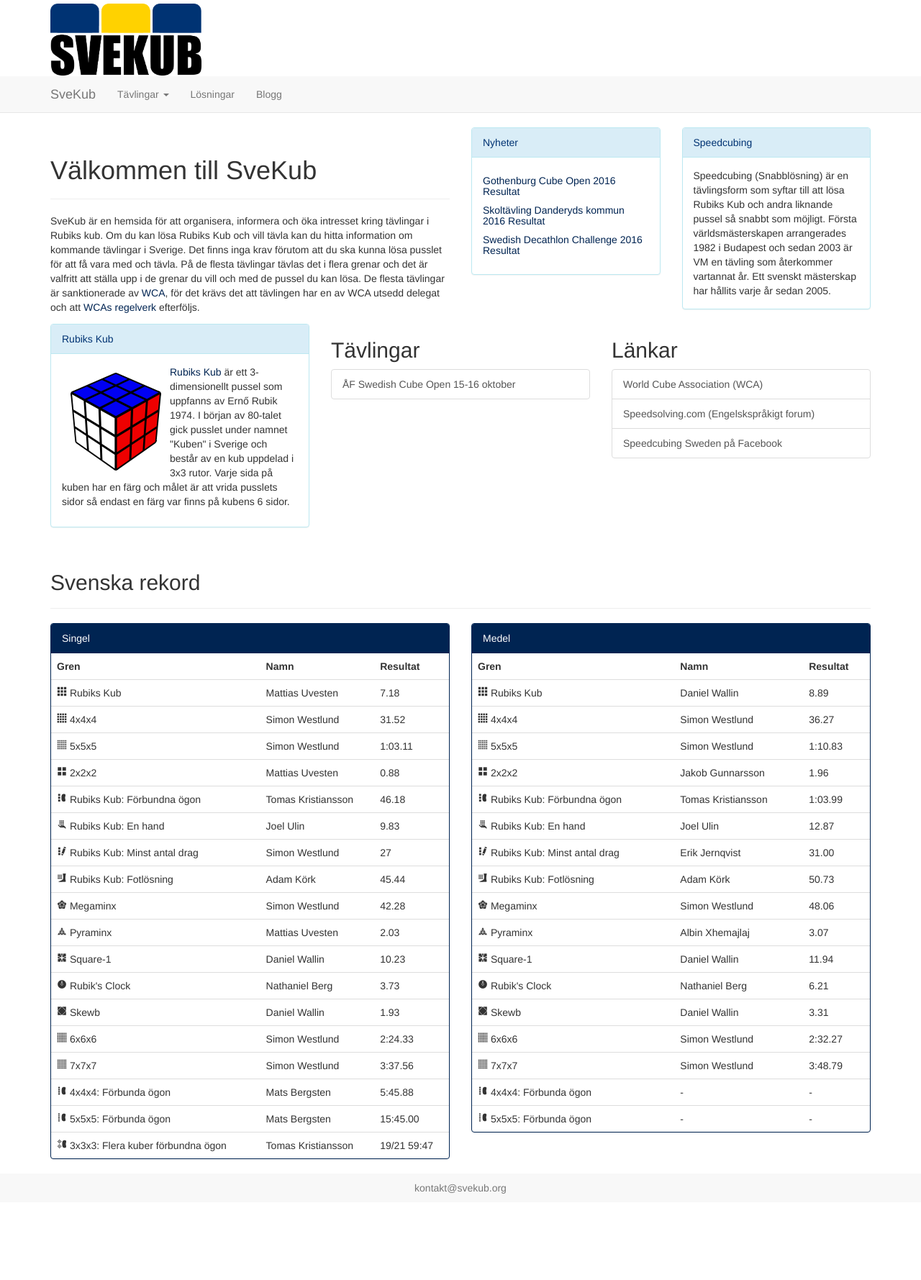
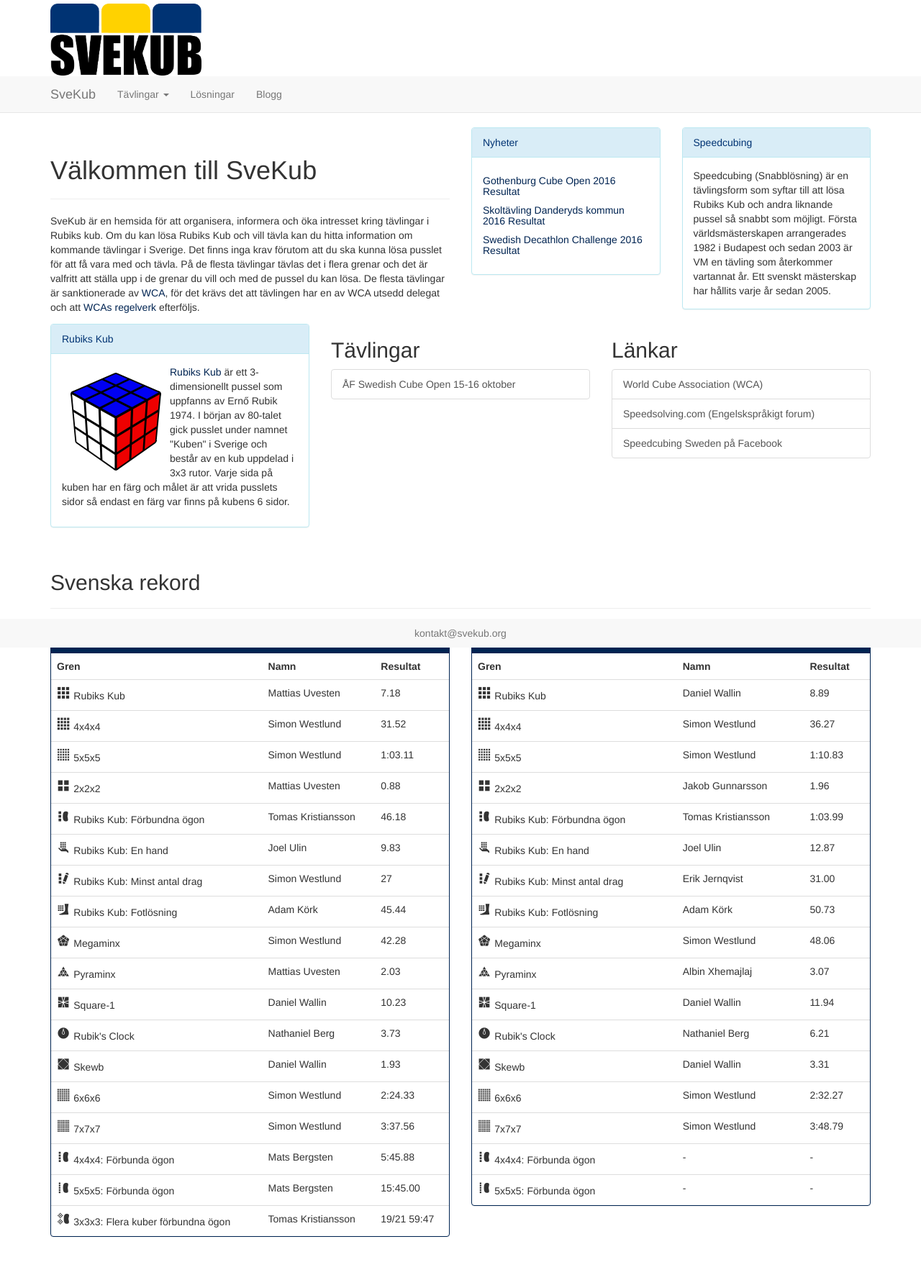
Before and after one commit to SveKub/SveKubOldSite, a Jekyll site: the page built from index.html, in a window 1280 px wide. Shown: the whole page at 72% size. Built offline with Jekyll 4.4.1, drawn with Linux system fonts in a browser that asks for light colours; nearby versions of some CDN libraries; before the commit the page ends 1671 px from its top, so only the background shows below that.

Commit message:
fixed #4 and footer

```diff
--- a/css/svekub.css
+++ b/css/svekub.css
@@ -2,14 +2,24 @@
 .jumbotron{
     padding-top: 5px;
     padding-bottom: 5px;
+}
+body{
+    margin-bottom: 40px;
 }
 
 .footer{
     text-align: center;
     background-color: #f8f8f8;
     height: 40px;
+    width: 100%;
     padding-top: 10px;
+    bottom: 0px;
+    position:fixed;
 }
 .footer a{
     color: #777;
 }
+
+.cubing-icon{
+    font-size: 1.3em;
+}
--- a/index.html
+++ b/index.html
@@ -74,24 +74,24 @@
                 <div class="panel-heading">Singel</div>
                 <table class="table">
                     <tr><th>Gren</th><th>Namn</th><th>Resultat</th></tr>
-                    <tr><td><span class="cubing-icon icon-333"> Rubiks Kub</span></td><td>Mattias Uvesten</td><td>7.18</td></tr>
-                    <tr><td><span class="cubing-icon icon-444"> 4x4x4</span></td><td>Simon Westlund</td><td>31.52</td></tr>
-                    <tr><td><span class="cubing-icon icon-555"> 5x5x5</span></td><td>Simon Westlund</td><td>1:03.11</td></tr>
-                    <tr><td><span class="cubing-icon icon-222"> 2x2x2</span></td><td>Mattias Uvesten</td><td>0.88</td></tr>
-                    <tr><td><span class="cubing-icon icon-333bf"> Rubiks Kub: Förbundna ögon</span></td><td>Tomas Kristiansson</td><td>46.18</td></tr>
-                    <tr><td><span class="cubing-icon icon-333oh"> Rubiks Kub: En hand</span></td><td>Joel Ulin</td><td>9.83</td></tr>
-                    <tr><td><span class="cubing-icon icon-333fm"> Rubiks Kub: Minst antal drag</span></td><td>Simon Westlund</td><td>27</td></tr>
-                    <tr><td><span class="cubing-icon icon-333ft"> Rubiks Kub: Fotlösning</span></td><td>Adam Körk</td><td>45.44</td></tr>
-                    <tr><td><span class="cubing-icon icon-minx"> Megaminx</span></td><td>Simon Westlund</td><td>42.28</td></tr>
-                    <tr><td><span class="cubing-icon icon-pyram"> Pyraminx</span></td><td>Mattias Uvesten</td><td>2.03</td></tr>
-                    <tr><td><span class="cubing-icon icon-sq1"> Square-1</span></td><td>Daniel Wallin</td><td>10.23</td></tr>
-                    <tr><td><span class="cubing-icon icon-clock"> Rubik's Clock</span></td><td>Nathaniel Berg</td><td>3.73</td></tr>
-                    <tr><td><span class="cubing-icon icon-skewb"> Skewb</span></td><td>Daniel Wallin</td><td>1.93</td></tr>
-                    <tr><td><span class="cubing-icon icon-666"> 6x6x6</span></td><td>Simon Westlund</td><td>2:24.33</td></tr>
-                    <tr><td><span class="cubing-icon icon-777"> 7x7x7</span></td><td>Simon Westlund</td><td>3:37.56</td></tr>
-                    <tr><td><span class="cubing-icon icon-444bf"> 4x4x4: Förbunda ögon</span></td><td>Mats Bergsten</td><td>5:45.88</td></tr>
-                    <tr><td><span class="cubing-icon icon-555bf"> 5x5x5: Förbunda ögon</span></td><td>Mats Bergsten</td><td>15:45.00</td></tr>
-                    <tr><td><span class="cubing-icon icon-333mbf"> 3x3x3: Flera kuber förbundna ögon</span></td><td>Tomas Kristiansson</td><td>19/21 59:47</td></tr>
+                    <tr><td><span class="cubing-icon icon-333"> </span><span> Rubiks Kub</span></td><td>Mattias Uvesten</td><td>7.18</td></tr>
+                    <tr><td><span class="cubing-icon icon-444"> </span><span> 4x4x4</span></td><td>Simon Westlund</td><td>31.52</td></tr>
+                    <tr><td><span class="cubing-icon icon-555"> </span><span> 5x5x5</span></td><td>Simon Westlund</td><td>1:03.11</td></tr>
+                    <tr><td><span class="cubing-icon icon-222"> </span><span> 2x2x2</span></td><td>Mattias Uvesten</td><td>0.88</td></tr>
+                    <tr><td><span class="cubing-icon icon-333bf"> </span><span> Rubiks Kub: Förbundna ögon</span></td><td>Tomas Kristiansson</td><td>46.18</td></tr>
+                    <tr><td><span class="cubing-icon icon-333oh"> </span><span> Rubiks Kub: En hand</span></td><td>Joel Ulin</td><td>9.83</td></tr>
+                    <tr><td><span class="cubing-icon icon-333fm"> </span><span> Rubiks Kub: Minst antal drag</span></td><td>Simon Westlund</td><td>27</td></tr>
+                    <tr><td><span class="cubing-icon icon-333ft"> </span><span> Rubiks Kub: Fotlösning</span></td><td>Adam Körk</td><td>45.44</td></tr>
+                    <tr><td><span class="cubing-icon icon-minx"> </span><span> Megaminx</span></td><td>Simon Westlund</td><td>42.28</td></tr>
+                    <tr><td><span class="cubing-icon icon-pyram"> </span><span> Pyraminx</span></td><td>Mattias Uvesten</td><td>2.03</td></tr>
+                    <tr><td><span class="cubing-icon icon-sq1"> </span><span> Square-1</span></td><td>Daniel Wallin</td><td>10.23</td></tr>
+                    <tr><td><span class="cubing-icon icon-clock"> </span><span> Rubik's Clock</span></td><td>Nathaniel Berg</td><td>3.73</td></tr>
+                    <tr><td><span class="cubing-icon icon-skewb"> </span><span> Skewb</span></td><td>Daniel Wallin</td><td>1.93</td></tr>
+                    <tr><td><span class="cubing-icon icon-666"> </span><span> 6x6x6</span></td><td>Simon Westlund</td><td>2:24.33</td></tr>
+                    <tr><td><span class="cubing-icon icon-777"> </span><span> 7x7x7</span></td><td>Simon Westlund</td><td>3:37.56</td></tr>
+                    <tr><td><span class="cubing-icon icon-444bf"> </span><span> 4x4x4: Förbunda ögon</span></td><td>Mats Bergsten</td><td>5:45.88</td></tr>
+                    <tr><td><span class="cubing-icon icon-555bf"> </span><span> 5x5x5: Förbunda ögon</span></td><td>Mats Bergsten</td><td>15:45.00</td></tr>
+                    <tr><td><span class="cubing-icon icon-333mbf"> </span><span> 3x3x3: Flera kuber förbundna ögon</span></td><td>Tomas Kristiansson</td><td>19/21 59:47</td></tr>
                 </table>
           </div>
         </div>
@@ -100,23 +100,23 @@
                 <div class="panel-heading">Medel</div>
                 <table class="table">
                     <tr><th>Gren</th><th>Namn</th><th>Resultat</th></tr>
-                    <tr><td><span class="cubing-icon icon-333"> Rubiks Kub</span></td><td>Daniel Wallin</td><td>8.89</td></tr>
-                    <tr><td><span class="cubing-icon icon-444"> 4x4x4</span></td><td>Simon Westlund</td><td>36.27</td></tr>
-                    <tr><td><span class="cubing-icon icon-555"> 5x5x5</span></td><td>Simon Westlund</td><td>1:10.83</td></tr>
-                    <tr><td><span class="cubing-icon icon-222"> 2x2x2</span></td><td>Jakob Gunnarsson</td><td>1.96</td></tr>
-                    <tr><td><span class="cubing-icon icon-333bf"> Rubiks Kub: Förbundna ögon</span></td><td>Tomas Kristiansson</td><td>1:03.99</td></tr>
-                    <tr><td><span class="cubing-icon icon-333oh"> Rubiks Kub: En hand</span></td><td>Joel Ulin</td><td>12.87</td></tr>
-                    <tr><td><span class="cubing-icon icon-333fm"> Rubiks Kub: Minst antal drag</span></td><td>Erik Jernqvist</td><td>31.00</td></tr>
-                    <tr><td><span class="cubing-icon icon-333ft"> Rubiks Kub: Fotlösning</span></td><td>Adam Körk</td><td>50.73</td></tr>
-                    <tr><td><span class="cubing-icon icon-minx"> Megaminx</span></td><td>Simon Westlund</td><td>48.06</td></tr>
-                    <tr><td><span class="cubing-icon icon-pyram"> Pyraminx</span></td><td>Albin Xhemajlaj</td><td>3.07</td></tr>
-                    <tr><td><span class="cubing-icon icon-sq1"> Square-1</span></td><td>Daniel Wallin</td><td>11.94</td></tr>
-                    <tr><td><span class="cubing-icon icon-clock"> Rubik's Clock</span></td><td>Nathaniel Berg</td><td>6.21</td></tr>
-                    <tr><td><span class="cubing-icon icon-skewb"> Skewb</span></td><td>Daniel Wallin</td><td>3.31</td></tr>
-                    <tr><td><span class="cubing-icon icon-666"> 6x6x6</span></td><td>Simon Westlund</td><td>2:32.27</td></tr>
-                    <tr><td><span class="cubing-icon icon-777"> 7x7x7</span></td><td>Simon Westlund</td><td>3:48.79</td></tr>
-                    <tr><td><span class="cubing-icon icon-444bf"> 4x4x4: Förbunda ögon</span></td><td>-</td><td>-</td></tr>
-                    <tr><td><span class="cubing-icon icon-555bf"> 5x5x5: Förbunda ögon</span></td><td>-</td><td>-</td></tr>
+                    <tr><td><span class="cubing-icon icon-333"> </span><span> Rubiks Kub</span></td><td>Daniel Wallin</td><td>8.89</td></tr>
+                    <tr><td><span class="cubing-icon icon-444"> </span><span> 4x4x4</span></td><td>Simon Westlund</td><td>36.27</td></tr>
+                    <tr><td><span class="cubing-icon icon-555"> </span><span> 5x5x5</span></td><td>Simon Westlund</td><td>1:10.83</td></tr>
+                    <tr><td><span class="cubing-icon icon-222"> </span><span> 2x2x2</span></td><td>Jakob Gunnarsson</td><td>1.96</td></tr>
+                    <tr><td><span class="cubing-icon icon-333bf"> </span><span> Rubiks Kub: Förbundna ögon</span></td><td>Tomas Kristiansson</td><td>1:03.99</td></tr>
+                    <tr><td><span class="cubing-icon icon-333oh"> </span><span> Rubiks Kub: En hand</span></td><td>Joel Ulin</td><td>12.87</td></tr>
+                    <tr><td><span class="cubing-icon icon-333fm"> </span><span> Rubiks Kub: Minst antal drag</span></td><td>Erik Jernqvist</td><td>31.00</td></tr>
+                    <tr><td><span class="cubing-icon icon-333ft"> </span><span> Rubiks Kub: Fotlösning</span></td><td>Adam Körk</td><td>50.73</td></tr>
+                    <tr><td><span class="cubing-icon icon-minx"> </span><span> Megaminx</span></td><td>Simon Westlund</td><td>48.06</td></tr>
+                    <tr><td><span class="cubing-icon icon-pyram"> </span><span> Pyraminx</span></td><td>Albin Xhemajlaj</td><td>3.07</td></tr>
+                    <tr><td><span class="cubing-icon icon-sq1"> </span><span> Square-1</span></td><td>Daniel Wallin</td><td>11.94</td></tr>
+                    <tr><td><span class="cubing-icon icon-clock"> </span><span> Rubik's Clock</span></td><td>Nathaniel Berg</td><td>6.21</td></tr>
+                    <tr><td><span class="cubing-icon icon-skewb"> </span><span> Skewb</span></td><td>Daniel Wallin</td><td>3.31</td></tr>
+                    <tr><td><span class="cubing-icon icon-666"> </span><span> 6x6x6</span></td><td>Simon Westlund</td><td>2:32.27</td></tr>
+                    <tr><td><span class="cubing-icon icon-777"> </span><span> 7x7x7</span></td><td>Simon Westlund</td><td>3:48.79</td></tr>
+                    <tr><td><span class="cubing-icon icon-444bf"> </span><span> 4x4x4: Förbunda ögon</span></td><td>-</td><td>-</td></tr>
+                    <tr><td><span class="cubing-icon icon-555bf"> </span><span> 5x5x5: Förbunda ögon</span></td><td>-</td><td>-</td></tr>
                 </table>
             </div>
         </div>
```
Also changed, not shown: Losningar/index.md (+3 -5 lines).
